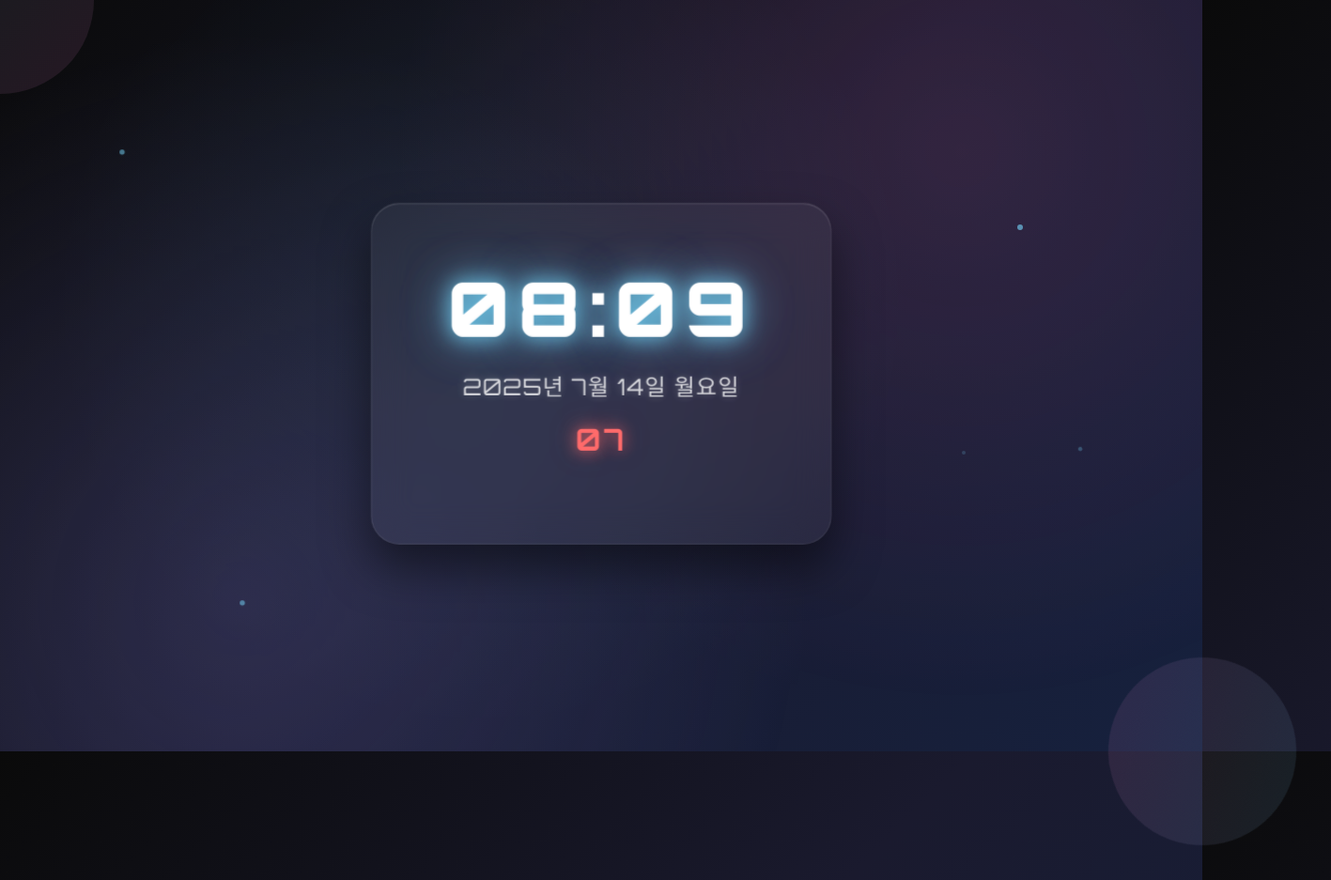
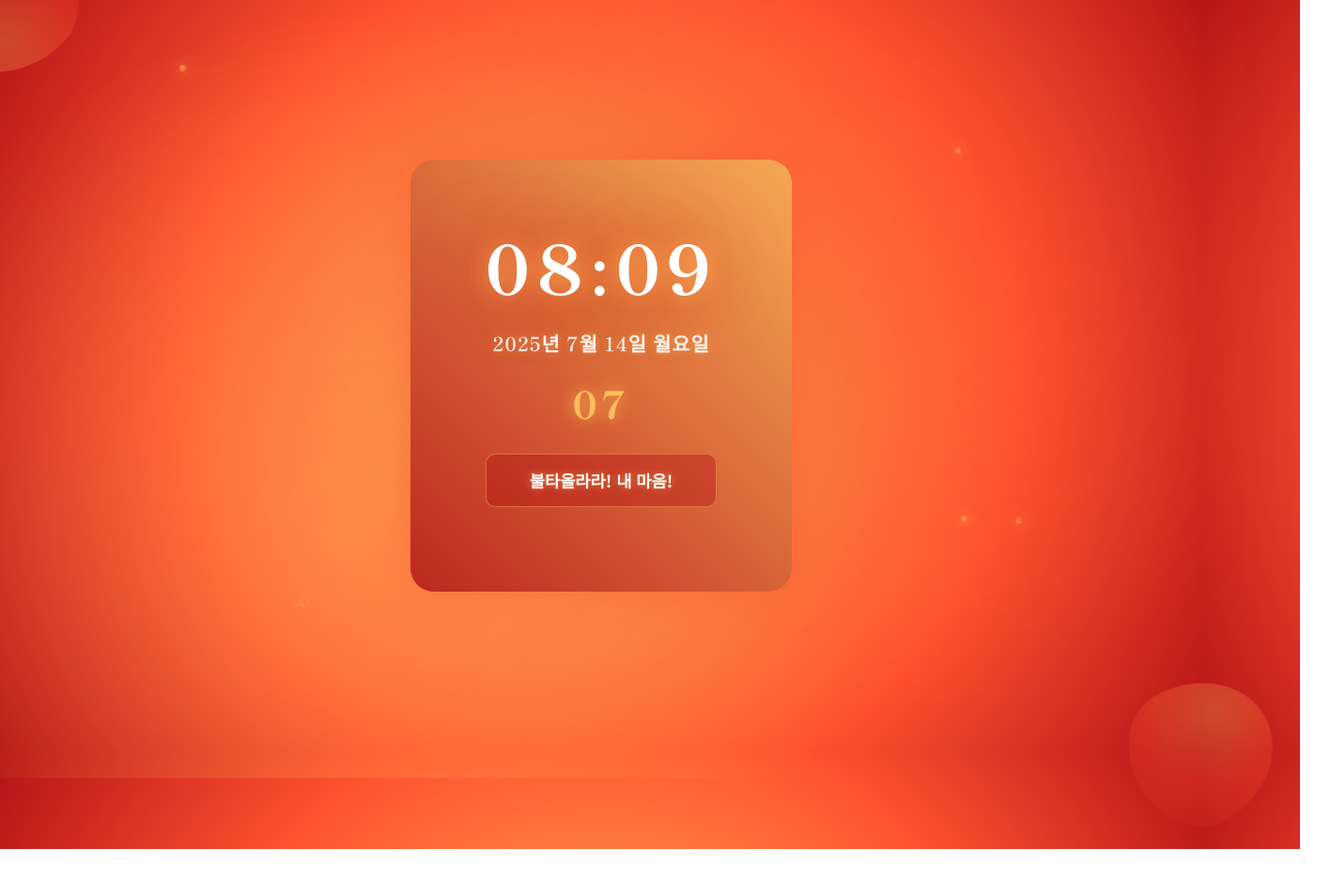
Before and after one commit to hyunryoung/mtemworld.github.io, a plain HTML site: page index.html in a window 1280 px wide. Shown: the whole page at 94% size, 1417 px wide, since content can reach past the window. After the commit the page ends 904 px from the top, so only its background shows below. Drawn offline with Linux system fonts and the light colour scheme.

Commit message:
렌고쿠 시계로 교체

```diff
--- a/index.html
+++ b/index.html
@@ -3,9 +3,10 @@
 <head>
     <meta charset="UTF-8">
     <meta name="viewport" content="width=device-width, initial-scale=1.0">
-    <title>멋진 디지털 시계</title>
+    <title>렌고쿠 시계 - 불타올라라!</title>
     <style>
-        @import url('https://fonts.googleapis.com/css2?family=Orbitron:wght@400;700;900&display=swap');
+        @import url('https://fonts.googleapis.com/css2?family=Shippori+Mincho:wght@400;600;800&display=swap');
+        @import url('https://fonts.googleapis.com/css2?family=Noto+Sans+KR:wght@400;700;900&display=swap');
 
         * {
             margin: 0;
@@ -15,15 +16,16 @@
 
         body {
             height: 100vh;
-            background: linear-gradient(135deg, #0a0a0a 0%, #1a1a2e 50%, #16213e 100%);
+            background: radial-gradient(circle, #ffbd5b 0%, #ff512f 60%, #b31217 100%);
             display: flex;
             justify-content: center;
             align-items: center;
-            font-family: 'Orbitron', monospace;
+            font-family: 'Shippori Mincho', 'Noto Sans KR', serif;
             overflow: hidden;
             position: relative;
         }
 
+        /* 불꽃 배경 애니메이션 */
         body::before {
             content: '';
             position: absolute;
@@ -32,34 +34,107 @@
             right: 0;
             bottom: 0;
             background:
-                radial-gradient(circle at 20% 80%, rgba(120, 119, 198, 0.3) 0%, transparent 50%),
-                radial-gradient(circle at 80% 20%, rgba(255, 119, 198, 0.15) 0%, transparent 50%),
-                radial-gradient(circle at 40% 40%, rgba(120, 219, 255, 0.1) 0%, transparent 50%);
-            animation: bgShift 10s ease-in-out infinite alternate;
+                radial-gradient(circle at 30% 70%, rgba(255, 189, 91, 0.4) 0%, transparent 50%),
+                radial-gradient(circle at 70% 30%, rgba(255, 81, 47, 0.3) 0%, transparent 50%),
+                radial-gradient(circle at 50% 50%, rgba(179, 18, 23, 0.2) 0%, transparent 50%);
+            animation: flameShift 8s ease-in-out infinite alternate;
         }
 
-        @keyframes bgShift {
-            0% { opacity: 0.5; }
-            100% { opacity: 1; }
+        @keyframes flameShift {
+            0% {
+                opacity: 0.6;
+                transform: scale(1);
+            }
+            100% {
+                opacity: 1;
+                transform: scale(1.1);
+            }
+        }
+
+        /* 불꽃 파티클 */
+        .flame-particles {
+            position: absolute;
+            width: 100%;
+            height: 100%;
+            top: 0;
+            left: 0;
+            pointer-events: none;
+        }
+
+        .flame-particle {
+            position: absolute;
+            width: 6px;
+            height: 6px;
+            background: linear-gradient(45deg, #ffbd5b, #ff512f);
+            border-radius: 50% 50% 50% 50% / 60% 60% 40% 40%;
+            animation: flameFloat 4s ease-in-out infinite;
+            box-shadow: 0 0 10px rgba(255, 189, 91, 0.8);
+        }
+
+        .flame-particle:nth-child(1) { top: 10%; left: 15%; animation-delay: 0s; }
+        .flame-particle:nth-child(2) { top: 80%; left: 25%; animation-delay: 1s; }
+        .flame-particle:nth-child(3) { top: 20%; right: 20%; animation-delay: 0.5s; }
+        .flame-particle:nth-child(4) { bottom: 30%; right: 15%; animation-delay: 1.5s; }
+        .flame-particle:nth-child(5) { top: 70%; left: 80%; animation-delay: 2s; }
+        .flame-particle:nth-child(6) { top: 40%; left: 60%; animation-delay: 0.8s; }
+
+        @keyframes flameFloat {
+            0%, 100% {
+                opacity: 0.7;
+                transform: translateY(0px) scale(1) rotate(0deg);
+            }
+            50% {
+                opacity: 1;
+                transform: translateY(-20px) scale(1.2) rotate(180deg);
+            }
         }
 
         .clock-container {
             position: relative;
             z-index: 10;
-            background: rgba(255, 255, 255, 0.05);
-            backdrop-filter: blur(20px);
-            border-radius: 30px;
-            padding: 60px 80px;
-            border: 1px solid rgba(255, 255, 255, 0.1);
+            background: rgba(0, 0, 0, 0.3);
+            backdrop-filter: blur(15px);
+            border-radius: 20px;
+            padding: 50px 70px;
+            border: 3px solid #ff512f;
             box-shadow:
-                0 25px 50px rgba(0, 0, 0, 0.5),
-                inset 0 1px 0 rgba(255, 255, 255, 0.1);
-            animation: float 6s ease-in-out infinite;
+                0 0 50px rgba(255, 81, 47, 0.6),
+                inset 0 0 30px rgba(255, 189, 91, 0.2);
+            animation: flameGlow 3s ease-in-out infinite alternate;
         }
 
-        @keyframes float {
-            0%, 100% { transform: translateY(0px) scale(1); }
-            50% { transform: translateY(-10px) scale(1.02); }
+        @keyframes flameGlow {
+            0% {
+                box-shadow:
+                    0 0 50px rgba(255, 81, 47, 0.6),
+                    inset 0 0 30px rgba(255, 189, 91, 0.2);
+            }
+            100% {
+                box-shadow:
+                    0 0 80px rgba(255, 81, 47, 0.8),
+                    inset 0 0 50px rgba(255, 189, 91, 0.4);
+            }
+        }
+
+        /* 칼자국 장식 */
+        .clock-container::before {
+            content: '';
+            position: absolute;
+            top: -10px;
+            left: -10px;
+            right: -10px;
+            bottom: -10px;
+            border: 2px solid transparent;
+            border-radius: 25px;
+            background: linear-gradient(45deg, #ff512f, #b31217, #ffbd5b, #ff512f);
+            background-size: 400% 400%;
+            animation: borderFlame 4s ease-in-out infinite;
+            z-index: -1;
+        }
+
+        @keyframes borderFlame {
+            0%, 100% { background-position: 0% 50%; }
+            50% { background-position: 100% 50%; }
         }
 
         .time-display {
@@ -68,142 +143,149 @@
         }
 
         .time {
-            font-size: 5rem;
-            font-weight: 900;
+            font-size: 4.5rem;
+            font-weight: 800;
             color: #fff;
             text-shadow:
-                0 0 20px rgba(120, 219, 255, 0.8),
-                0 0 40px rgba(120, 219, 255, 0.4),
-                0 0 60px rgba(120, 219, 255, 0.2);
+                0 0 20px rgba(255, 189, 91, 0.8),
+                0 0 40px rgba(255, 81, 47, 0.6),
+                0 0 60px rgba(179, 18, 23, 0.4);
             letter-spacing: 0.1em;
             margin-bottom: 15px;
-            animation: glow 2s ease-in-out infinite alternate;
+            animation: timeGlow 2s ease-in-out infinite alternate;
+            font-family: 'Shippori Mincho', serif;
         }
 
-        @keyframes glow {
+        @keyframes timeGlow {
             from {
                 text-shadow:
-                    0 0 20px rgba(120, 219, 255, 0.8),
-                    0 0 40px rgba(120, 219, 255, 0.4),
-                    0 0 60px rgba(120, 219, 255, 0.2);
+                    0 0 20px rgba(255, 189, 91, 0.8),
+                    0 0 40px rgba(255, 81, 47, 0.6),
+                    0 0 60px rgba(179, 18, 23, 0.4);
             }
             to {
                 text-shadow:
-                    0 0 25px rgba(120, 219, 255, 1),
-                    0 0 50px rgba(120, 219, 255, 0.6),
-                    0 0 80px rgba(120, 219, 255, 0.4);
+                    0 0 30px rgba(255, 189, 91, 1),
+                    0 0 60px rgba(255, 81, 47, 0.8),
+                    0 0 90px rgba(179, 18, 23, 0.6);
             }
         }
 
         .date {
-            font-size: 1.5rem;
-            font-weight: 400;
-            color: rgba(255, 255, 255, 0.8);
-            text-shadow: 0 0 10px rgba(255, 255, 255, 0.3);
+            font-size: 1.3rem;
+            font-weight: 600;
+            color: rgba(255, 255, 255, 0.9);
+            text-shadow: 0 0 10px rgba(255, 189, 91, 0.5);
             letter-spacing: 0.05em;
+            margin-bottom: 20px;
         }
 
         .seconds {
-            font-size: 2rem;
+            font-size: 2.5rem;
             font-weight: 700;
-            color: #ff6b6b;
+            color: #ffbd5b;
             text-shadow:
-                0 0 15px rgba(255, 107, 107, 0.8),
-                0 0 30px rgba(255, 107, 107, 0.4);
+                0 0 15px rgba(255, 189, 91, 0.8),
+                0 0 30px rgba(255, 189, 91, 0.4);
             letter-spacing: 0.1em;
-            margin-top: 20px;
-            animation: pulse 1s ease-in-out infinite;
+            margin-bottom: 25px;
+            animation: secondsPulse 1s ease-in-out infinite;
         }
 
-        @keyframes pulse {
+        @keyframes secondsPulse {
             0%, 100% { transform: scale(1); opacity: 1; }
-            50% { transform: scale(1.05); opacity: 0.8; }
+            50% { transform: scale(1.1); opacity: 0.8; }
         }
 
-        .decoration {
-            position: absolute;
-            width: 200px;
-            height: 200px;
-            border-radius: 50%;
-            background: linear-gradient(45deg, rgba(120, 219, 255, 0.1), rgba(255, 119, 198, 0.1));
-            animation: rotate 20s linear infinite;
+        .quote {
+            font-size: 1.1rem;
+            font-weight: 600;
+            color: #fff;
+            text-shadow: 0 0 8px rgba(255, 189, 91, 0.6);
+            text-align: center;
+            padding: 15px;
+            background: rgba(179, 18, 23, 0.3);
+            border-radius: 10px;
+            border: 1px solid rgba(255, 189, 91, 0.3);
+            animation: quoteGlow 4s ease-in-out infinite;
+            font-family: 'Noto Sans KR', sans-serif;
         }
 
-        .decoration:nth-child(1) {
-            top: -100px;
-            left: -100px;
+        @keyframes quoteGlow {
+            0%, 100% {
+                background: rgba(179, 18, 23, 0.3);
+                border-color: rgba(255, 189, 91, 0.3);
+            }
+            50% {
+                background: rgba(179, 18, 23, 0.5);
+                border-color: rgba(255, 189, 91, 0.6);
+            }
         }
 
-        .decoration:nth-child(2) {
-            bottom: -100px;
-            right: -100px;
-            animation-direction: reverse;
-            animation-duration: 15s;
+        /* 불꽃 장식 요소 */
+        .flame-decoration {
+            position: absolute;
+            width: 150px;
+            height: 150px;
+            background:
+                radial-gradient(circle at 30% 30%, #ffbd5b 0%, #ff512f 50%, #b31217 100%);
+            border-radius: 50% 50% 50% 50% / 60% 60% 40% 40%;
+            animation: flameRotate 8s linear infinite;
+            opacity: 0.3;
         }
 
-        @keyframes rotate {
-            from { transform: rotate(0deg); }
-            to { transform: rotate(360deg); }
+        .flame-decoration:nth-child(1) {
+            top: -75px;
+            left: -75px;
         }
 
-        .dots {
-            position: absolute;
-            width: 100%;
-            height: 100%;
-            top: 0;
-            left: 0;
-            pointer-events: none;
+        .flame-decoration:nth-child(2) {
+            bottom: -75px;
+            right: -75px;
+            animation-direction: reverse;
+            animation-duration: 6s;
         }
 
-        .dot {
-            position: absolute;
-            width: 4px;
-            height: 4px;
-            background: rgba(120, 219, 255, 0.6);
-            border-radius: 50%;
-            animation: twinkle 3s ease-in-out infinite;
-        }
-
-        .dot:nth-child(1) { top: 20%; left: 10%; animation-delay: 0s; }
-        .dot:nth-child(2) { top: 80%; left: 20%; animation-delay: 1s; }
-        .dot:nth-child(3) { top: 30%; right: 15%; animation-delay: 0.5s; }
-        .dot:nth-child(4) { bottom: 40%; right: 10%; animation-delay: 1.5s; }
-        .dot:nth-child(5) { top: 60%; left: 80%; animation-delay: 2s; }
-
-        @keyframes twinkle {
-            0%, 100% { opacity: 0.3; transform: scale(1); }
-            50% { opacity: 1; transform: scale(1.5); }
+        @keyframes flameRotate {
+            from { transform: rotate(0deg) scale(1); }
+            to { transform: rotate(360deg) scale(1.1); }
         }
 
         @media (max-width: 768px) {
             .clock-container {
-                padding: 40px 50px;
+                padding: 30px 40px;
             }
 
             .time {
-                font-size: 3.5rem;
+                font-size: 3rem;
             }
 
             .date {
-                font-size: 1.2rem;
+                font-size: 1rem;
             }
 
             .seconds {
-                font-size: 1.5rem;
+                font-size: 2rem;
+            }
+
+            .quote {
+                font-size: 0.9rem;
+                padding: 10px;
             }
         }
     </style>
 </head>
 <body>
-    <div class="decoration"></div>
-    <div class="decoration"></div>
+    <div class="flame-decoration"></div>
+    <div class="flame-decoration"></div>
 
-    <div class="dots">
-        <div class="dot"></div>
-        <div class="dot"></div>
-        <div class="dot"></div>
-        <div class="dot"></div>
-        <div class="dot"></div>
+    <div class="flame-particles">
+        <div class="flame-particle"></div>
+        <div class="flame-particle"></div>
+        <div class="flame-particle"></div>
+        <div class="flame-particle"></div>
+        <div class="flame-particle"></div>
+        <div class="flame-particle"></div>
     </div>
 
     <div class="clock-container">
@@ -211,10 +293,27 @@
             <div class="time" id="time">00:00</div>
             <div class="date" id="date">Loading...</div>
             <div class="seconds" id="seconds">00</div>
+            <div class="quote" id="quote">불타올라라! 내 마음!</div>
         </div>
     </div>
 
     <script>
+        // 렌고쿠 명대사 배열
+        const rengokuQuotes = [
+            "나는 내 책임을 다한다!",
+            "불타올라라! 내 마음!",
+            "심장에 불을 지펴라!",
+            "열정이란 불꽃처럼 타오르는 마음이다!",
+            "약한 자를 지키는 것이 강한 자의 의무다!",
+            "절망하지 마라! 희망은 항상 있다!",
+            "내 불꽃은 꺼지지 않는다!",
+            "열정으로 모든 것을 이겨내자!",
+            "불꽃의 힘으로 앞으로 나아가자!",
+            "내 마음은 영원히 타오른다!"
+        ];
+
+        let currentQuoteIndex = 0;
+
         function updateClock() {
             const now = new Date();
 
@@ -238,41 +337,71 @@
             document.getElementById('date').textContent = dateString;
         }
 
+        function updateQuote() {
+            // 10초마다 명대사 변경
+            currentQuoteIndex = (currentQuoteIndex + 1) % rengokuQuotes.length;
+            const quoteElement = document.getElementById('quote');
+
+            // 페이드 아웃
+            quoteElement.style.opacity = '0';
+
+            setTimeout(() => {
+                quoteElement.textContent = rengokuQuotes[currentQuoteIndex];
+                quoteElement.style.opacity = '1';
+            }, 500);
+        }
+
         // 시계 시작
         updateClock();
         setInterval(updateClock, 1000);
 
-        // 키보드 이벤트로 색상 테마 변경
-        let colorTheme = 0;
-        const themes = [
-            { primary: 'rgba(120, 219, 255, 0.8)', secondary: 'rgba(255, 107, 107, 0.8)' },
-            { primary: 'rgba(255, 119, 198, 0.8)', secondary: 'rgba(120, 255, 119, 0.8)' },
-            { primary: 'rgba(255, 206, 84, 0.8)', secondary: 'rgba(138, 119, 255, 0.8)' }
-        ];
+        // 명대사 업데이트 시작
+        updateQuote();
+        setInterval(updateQuote, 10000);
 
+        // 키보드 이벤트로 추가 효과
         document.addEventListener('keydown', function(event) {
             if (event.code === 'Space') {
-                colorTheme = (colorTheme + 1) % themes.length;
-                const theme = themes[colorTheme];
+                // 스페이스바로 즉시 명대사 변경
+                updateQuote();
 
-                document.documentElement.style.setProperty('--primary-color', theme.primary);
-                document.documentElement.style.setProperty('--secondary-color', theme.secondary);
+                // 화면에 불꽃 효과 추가
+                const flameEffect = document.createElement('div');
+                flameEffect.style.position = 'fixed';
+                flameEffect.style.top = '50%';
+                flameEffect.style.left = '50%';
+                flameEffect.style.transform = 'translate(-50%, -50%)';
+                flameEffect.style.width = '200px';
+                flameEffect.style.height = '200px';
+                flameEffect.style.background = 'radial-gradient(circle, #ffbd5b, #ff512f, #b31217)';
+                flameEffect.style.borderRadius = '50%';
+                flameEffect.style.zIndex = '1000';
+                flameEffect.style.animation = 'flameBurst 1s ease-out forwards';
+                flameEffect.style.pointerEvents = 'none';
 
-                const timeElement = document.getElementById('time');
-                const secondsElement = document.getElementById('seconds');
+                document.body.appendChild(flameEffect);
 
-                timeElement.style.textShadow = `
-                    0 0 20px ${theme.primary},
-                    0 0 40px ${theme.primary.replace('0.8', '0.4')},
-                    0 0 60px ${theme.primary.replace('0.8', '0.2')}
-                `;
-
-                secondsElement.style.textShadow = `
-                    0 0 15px ${theme.secondary},
-                    0 0 30px ${theme.secondary.replace('0.8', '0.4')}
-                `;
+                setTimeout(() => {
+                    document.body.removeChild(flameEffect);
+                }, 1000);
             }
         });
+
+        // CSS 애니메이션 추가
+        const style = document.createElement('style');
+        style.textContent = `
+            @keyframes flameBurst {
+                0% {
+                    transform: translate(-50%, -50%) scale(0);
+                    opacity: 1;
+                }
+                100% {
+                    transform: translate(-50%, -50%) scale(2);
+                    opacity: 0;
+                }
+            }
+        `;
+        document.head.appendChild(style);
     </script>
 </body>
 </html>
```
